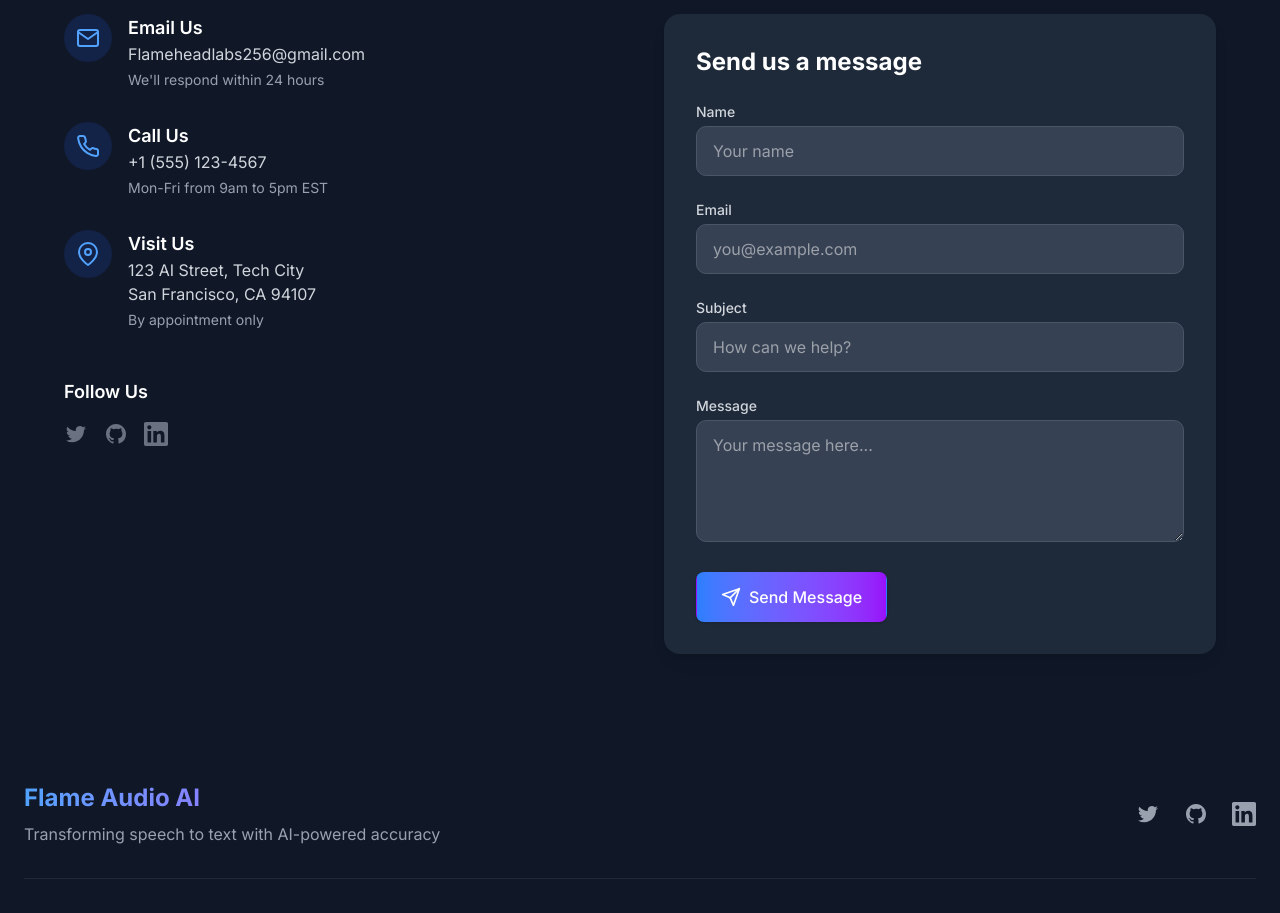
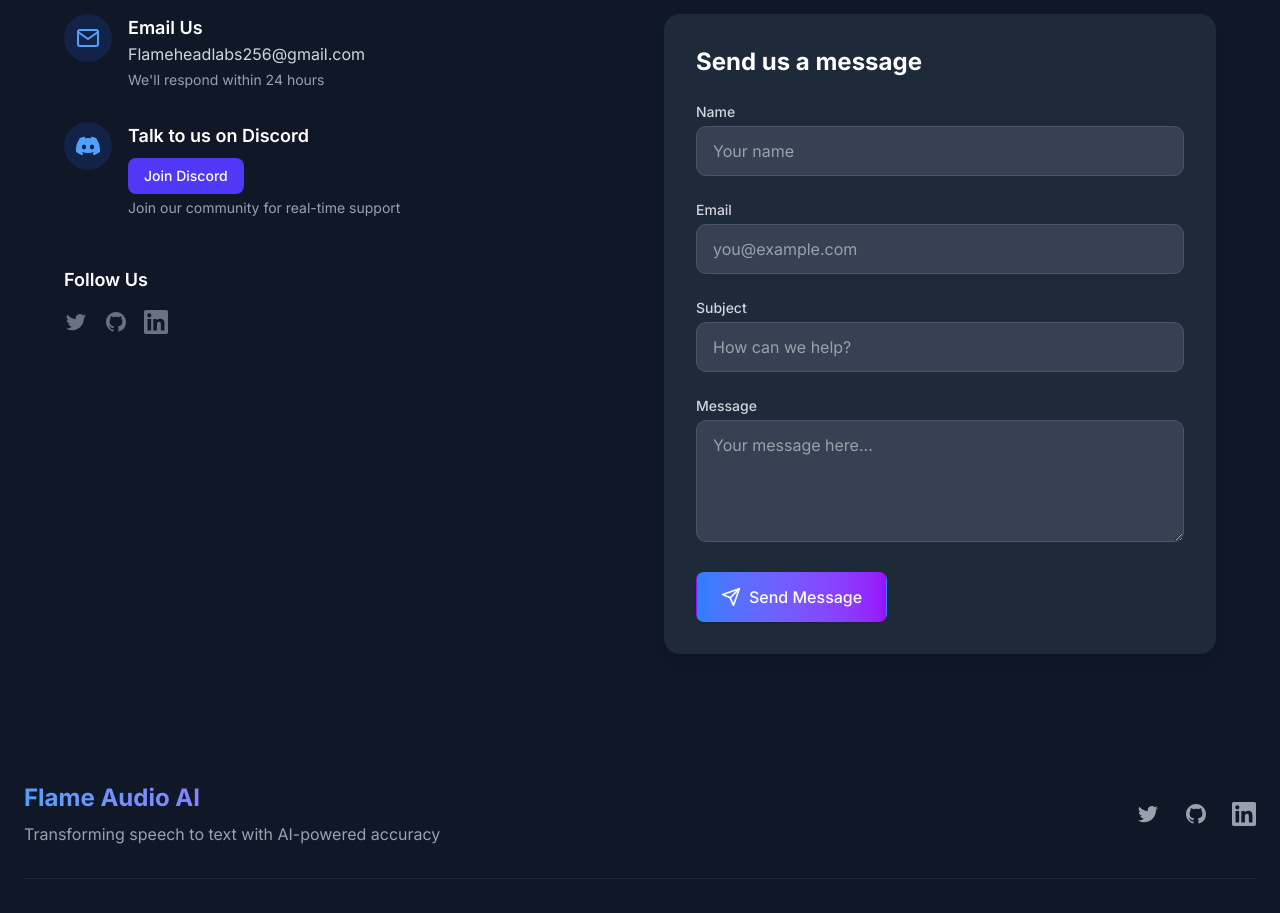
Before and after one commit to Bag-zy/flame-audio, a Next.js app: page / in a window 1280 px wide. Shown: the part 3600-4513 px from the top of the page. Built offline with nearby package versions, Linux system fonts and the light colour scheme; no server answers.

Commit message:
contacts update

```diff
--- a/src/components/sections/Contact.tsx
+++ b/src/components/sections/Contact.tsx
@@ -29,26 +29,24 @@
 
             <div className="flex items-start">
               <div className="flex-shrink-0 w-12 h-12 rounded-full bg-blue-50 dark:bg-blue-900/30 flex items-center justify-center text-blue-500 dark:text-blue-400">
-                <FiPhone className="w-6 h-6" />
+                <svg className="w-6 h-6" fill="currentColor" viewBox="0 0 24 24">
+                  <path d="M20.317 4.37a19.791 19.791 0 0 0-4.885-1.515.074.074 0 0 0-.079.037c-.21.375-.444.864-.608 1.25a18.27 18.27 0 0 0-5.487 0 12.64 12.64 0 0 0-.617-1.25.077.077 0 0 0-.079-.037A19.736 19.736 0 0 0 3.677 4.37a.07.07 0 0 0-.032.027C.533 9.046-.32 13.58.099 18.057a.082.082 0 0 0 .031.057 19.9 19.9 0 0 0 5.993 3.03.078.078 0 0 0 .084-.028 14.09 14.09 0 0 0 1.226-1.994.076.076 0 0 0-.041-.106 13.107 13.107 0 0 1-1.872-.892.077.077 0 0 1-.008-.128 10.2 10.2 0 0 0 .372-.292.074.074 0 0 1 .077-.01c3.928 1.793 8.18 1.793 12.062 0a.074.074 0 0 1 .078.01c.12.098.246.198.373.292a.077.077 0 0 1-.006.127 12.299 12.299 0 0 1-1.873.892.077.077 0 0 0-.041.107c.36.698.772 1.362 1.225 1.993a.076.076 0 0 0 .084.028 19.839 19.839 0 0 0 6.002-3.03.077.077 0 0 0 .032-.054c.5-5.177-.838-9.674-3.549-13.66a.061.061 0 0 0-.031-.03zM8.02 15.33c-1.183 0-2.157-1.085-2.157-2.419 0-1.333.956-2.419 2.157-2.419 1.21 0 2.176 1.096 2.157 2.42 0 1.333-.956 2.418-2.157 2.418zm7.975 0c-1.183 0-2.157-1.085-2.157-2.419 0-1.333.955-2.419 2.157-2.419 1.21 0 2.176 1.096 2.157 2.42 0 1.333-.946 2.418-2.157 2.418z"/>
+                </svg>
               </div>
               <div className="ml-4">
-                <h3 className="text-lg font-semibold text-gray-900 dark:text-white">Call Us</h3>
-                <p className="text-gray-600 dark:text-gray-300">+1 (555) 123-4567</p>
-                <p className="text-sm text-gray-500 dark:text-gray-400 mt-1">Mon-Fri from 9am to 5pm EST</p>
+                <h3 className="text-lg font-semibold text-gray-900 dark:text-white">Talk to us on Discord</h3>
+                <a
+                  href="https://discord.com/invite/aFcyGJ9Y"
+                  target="_blank"
+                  rel="noopener noreferrer"
+                  className="inline-flex items-center px-4 py-2 mt-2 text-sm font-medium text-white bg-indigo-600 hover:bg-indigo-700 rounded-md transition-colors"
+                >
+                  Join Discord
+                </a>
+                <p className="text-sm text-gray-500 dark:text-gray-400 mt-1">Join our community for real-time support</p>
               </div>
             </div>
 
-            <div className="flex items-start">
-              <div className="flex-shrink-0 w-12 h-12 rounded-full bg-blue-50 dark:bg-blue-900/30 flex items-center justify-center text-blue-500 dark:text-blue-400">
-                <FiMapPin className="w-6 h-6" />
-              </div>
-              <div className="ml-4">
-                <h3 className="text-lg font-semibold text-gray-900 dark:text-white">Visit Us</h3>
-                <p className="text-gray-600 dark:text-gray-300">123 AI Street, Tech City</p>
-                <p className="text-gray-600 dark:text-gray-300">San Francisco, CA 94107</p>
-                <p className="text-sm text-gray-500 dark:text-gray-400 mt-1">By appointment only</p>
-              </div>
-            </div>
 
             <div className="pt-4">
               <h3 className="text-lg font-semibold text-gray-900 dark:text-white mb-4">Follow Us</h3>
```
